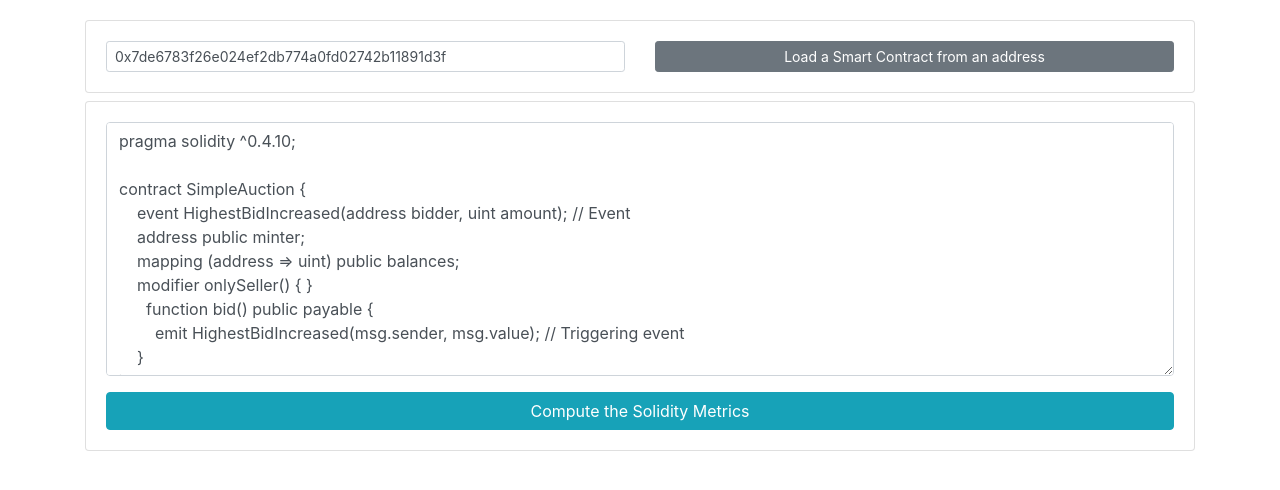
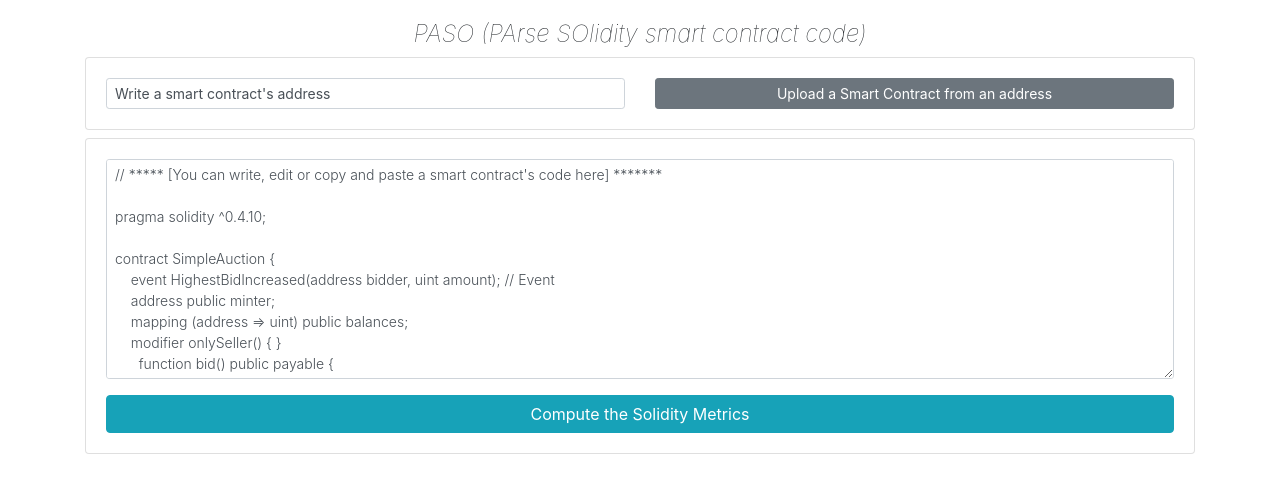
Before and after one commit to aphd/paso, a React (Create React App) app: page / in a window 1280 px wide. Shown: the top 490 px of the page. Built offline with nearby package versions, Linux system fonts and the light colour scheme.

Commit message:
adding title page

```diff
--- a/src/components/head.jsx
+++ b/src/components/head.jsx
@@ -8,6 +8,9 @@ export default class Head extends Component {
                 <Helmet>
                     <title>PASO</title>
                 </Helmet>
+                <h4 class="text-center font-weight-lighter font-italic">
+                    PASO (PArse SOlidity smart contract code)
+                </h4>
             </HelmetProvider>
         );
     };
--- a/src/components/load-contract-form.jsx
+++ b/src/components/load-contract-form.jsx
@@ -29,7 +29,7 @@ export default class LoadContractForm extends Component {
                             <input
                                 className="form-control form-control-sm"
                                 id="sc_address"
-                                defaultValue="0x7de6783f26e024ef2db774a0fd02742b11891d3f"
+                                defaultValue="Write a smart contract's address"
                             />
                             <div className="invalid-feedback ml-2" id="invalid">
                                 Please choose a valid address.
@@ -47,7 +47,7 @@ export default class LoadContractForm extends Component {
                                     this.handleLoadSCFormSubmit(addr);
                                 }}
                             >
-                                Load a Smart Contract from an address
+                                Upload a Smart Contract from an address
                             </button>
                         </div>
                     </div>
--- a/src/components/metric-form.jsx
+++ b/src/components/metric-form.jsx
@@ -7,7 +7,7 @@ export default class MetricForm extends Component {
                 <div class="card-body">
                     <div className="form-group">
                         <textarea
-                            className="form-control"
+                            className="form-control font-weight-light form-control-sm"
                             id="sc_code"
                             rows="10"
                         ></textarea>
--- a/src/fixtures/simple.sol.jsx
+++ b/src/fixtures/simple.sol.jsx
@@ -1,4 +1,6 @@
-export const code = `pragma solidity ^0.4.10;
+export const code = `// ***** [You can write, edit or copy and paste a smart contract's code here] *******
+
+pragma solidity ^0.4.10;
 
 contract SimpleAuction {
     event HighestBidIncreased(address bidder, uint amount); // Event
```
